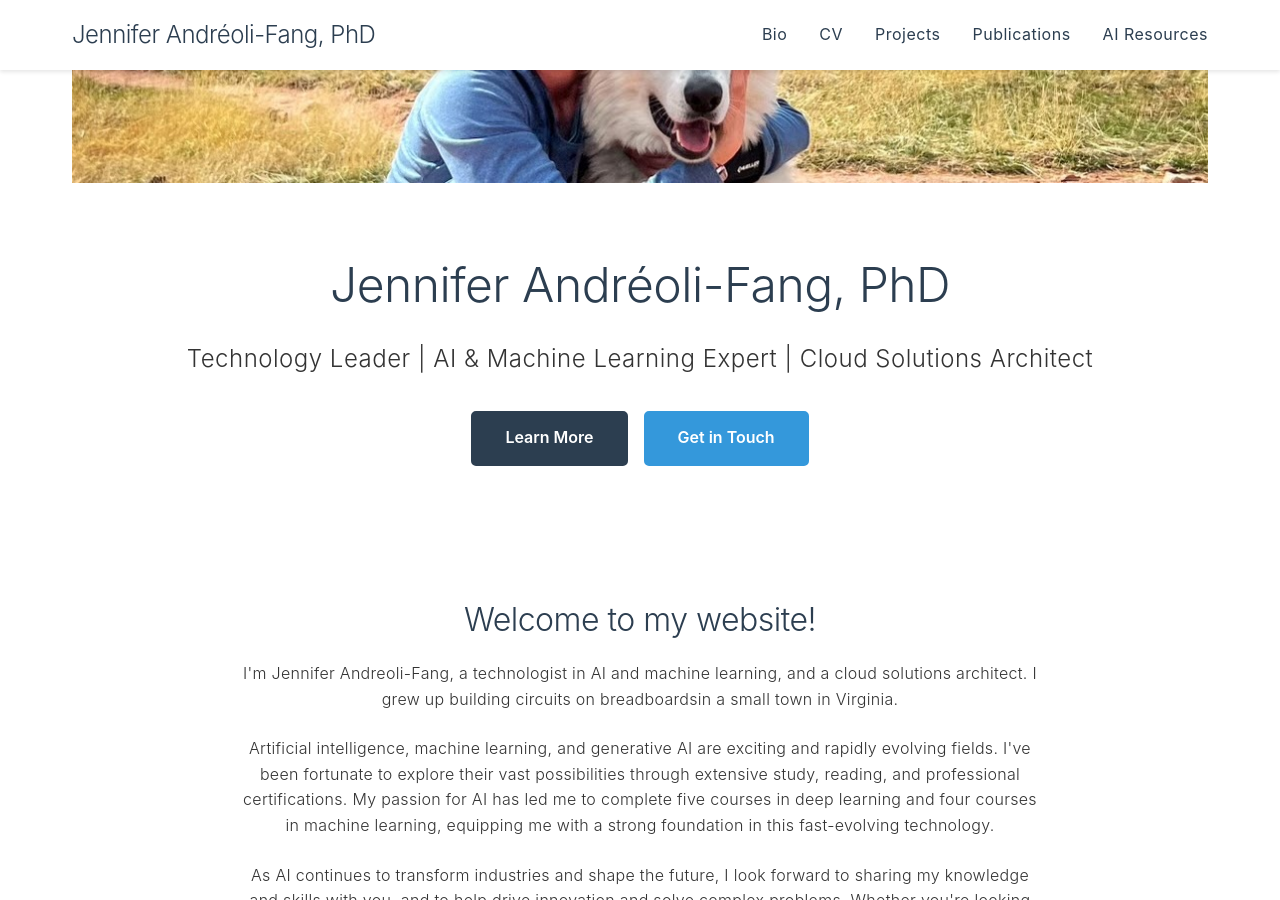
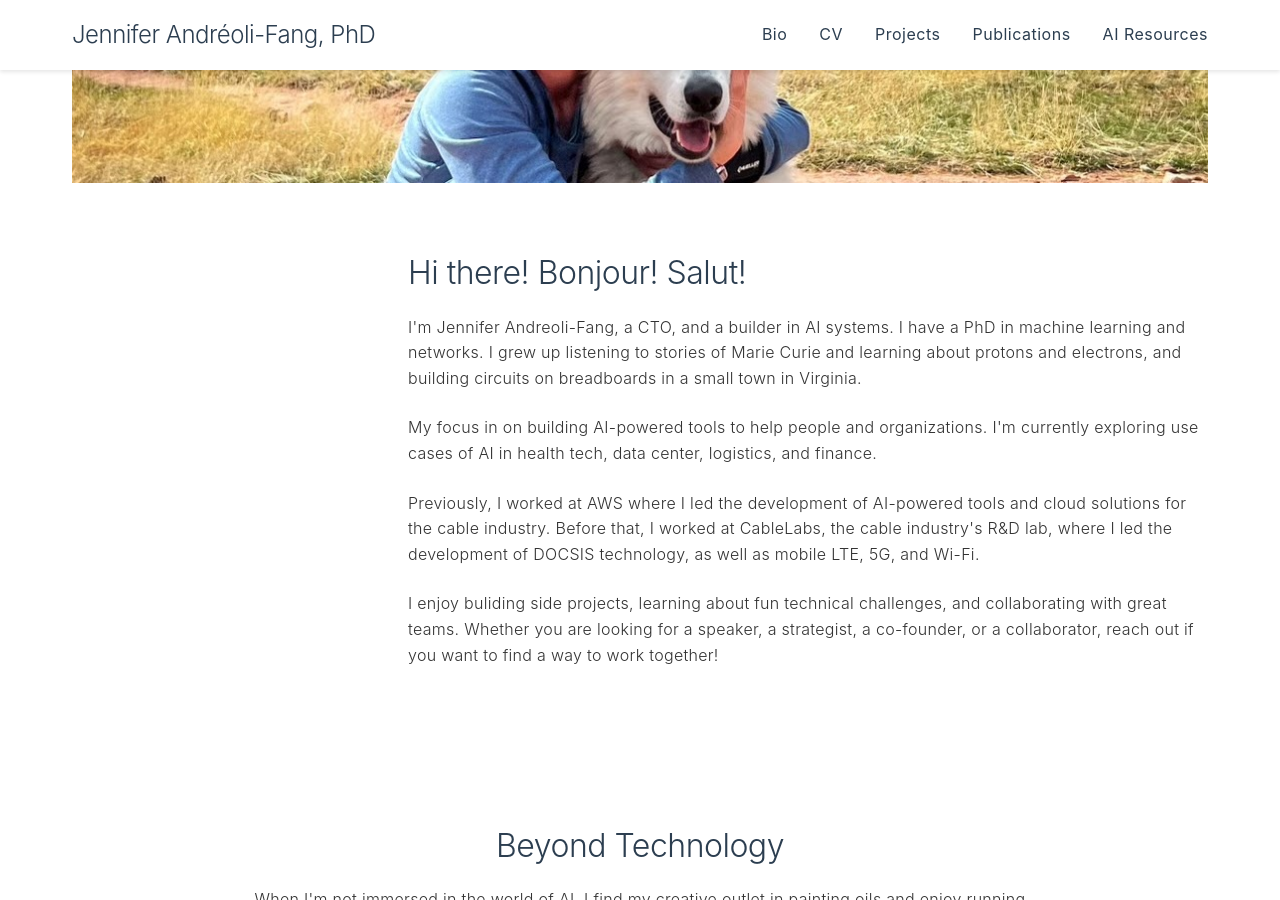
Before and after one commit to nextjen-ai/nextjen-ai.github.io, a Jekyll site: the page built from index.html, in a window 1280 px wide and 900 px high, scrolled down 491 px. Built offline with Jekyll 4.4.1, drawn with Linux system fonts in a browser that asks for light colours; some of the changed text lies outside the part shown.

Commit message:
Updated content

```diff
--- a/_includes/home-content.html
+++ b/_includes/home-content.html
@@ -4,39 +4,13 @@
     </div>
 </section>
 
-<section class="hero-content">
-    <h1>Jennifer Andréoli-Fang, PhD</h1>
-    <p class="subtitle">Technology Leader | AI & Machine Learning Expert | Cloud Solutions Architect</p>
-    <div class="hero-buttons">
-        <a href="/bio" class="btn btn-primary">Learn More</a>
-        <a href="mailto:web@nextjen.ai" class="btn btn-secondary">Get in Touch</a>
-    </div>
-</section>
-
 <section class="intro">
-    <h2>Welcome to my website!</h2>
-    <p>I'm Jennifer Andreoli-Fang, a technologist in AI and machine learning, and a cloud solutions architect. I grew up building circuits on breadboardsin a small town in Virginia.</p>
+    <h2>Hi there! Bonjour! Salut!</h2>
+    <p>I'm Jennifer Andreoli-Fang, a CTO, and a builder in AI systems. I have a PhD in machine learning and networks. I grew up listening to stories of Marie Curie and learning about protons and electrons, and building circuits on breadboards in a small town in Virginia.</p>
     </p></p>
-    <p>Artificial intelligence, machine learning, and generative AI are exciting and rapidly evolving fields. I've been fortunate to explore their vast possibilities through extensive study, reading, and professional certifications. My passion for AI has led me to complete five courses in deep learning and four courses in machine learning, equipping me with a strong foundation in this fast-evolving technology.</p>
-    <p>As AI continues to transform industries and shape the future, I look forward to sharing my knowledge and skills with you, and to help drive innovation and solve complex problems. Whether you're looking for a speaker, a strategist, get in touch and let's explore how we can collaborate.</p>
-</section>
-
-<section class="highlights">
-    <div class="highlight-card">
-        <i class="fas fa-brain"></i>
-        <h3>AI & Machine Learning</h3>
-        <p>Deep expertise in AI and ML technologies, with a focus on practical applications and innovation.</p>
-    </div>
-    <div class="highlight-card">
-        <i class="fas fa-cloud"></i>
-        <h3>Cloud Solutions</h3>
-        <p>Leading global wireline networks segment at AWS, working with tier-1 operators on cloud architecture.</p>
-    </div>
-    <div class="highlight-card">
-        <i class="fas fa-lightbulb"></i>
-        <h3>Innovation</h3>
-        <p>Over 110 patents issued and pending, recognized as the top female inventor in the cable industry.</p>
-    </div>
+    <p>My focus in on building AI-powered tools to help people and organizations. I'm currently exploring use cases of AI in health tech, data center, logistics, and finance.</p>
+    <p>Previously, I worked at AWS where I led the development of AI-powered tools and cloud solutions for the cable industry. Before that, I worked at CableLabs, the cable industry's R&D lab, where I led the development of DOCSIS technology, as well as mobile LTE, 5G, and Wi-Fi.</p>
+    <p>I enjoy buliding side projects, learning about fun technical challenges, and collaborating with great teams. Whether you are looking for a speaker, a strategist, a co-founder, or a collaborator, reach out if you want to find a way to work together!</p>
 </section>
 
 <section class="personal">
--- a/assets/css/main.css
+++ b/assets/css/main.css
@@ -151,3 +151,11 @@ a {
 a:hover {
     color: var(--primary-color);
 }
+
+/* Section Styles */
+.intro {
+    text-align: right;
+    max-width: 800px;
+    margin-left: auto;
+    margin-right: 0;
+}
--- a/index.html
+++ b/index.html
@@ -80,9 +80,10 @@ title: Home
 
 .intro {
     padding: 4rem 0;
-    text-align: center;
+    text-align: left;
     max-width: 800px;
-    margin: 0 auto;
+    margin-left: auto;
+    margin-right: 0;
 }
 
 .highlights {
```
Also changed, not shown: bio.md (+1 -1 lines), cv.md (+1 -1 lines), README.md.
